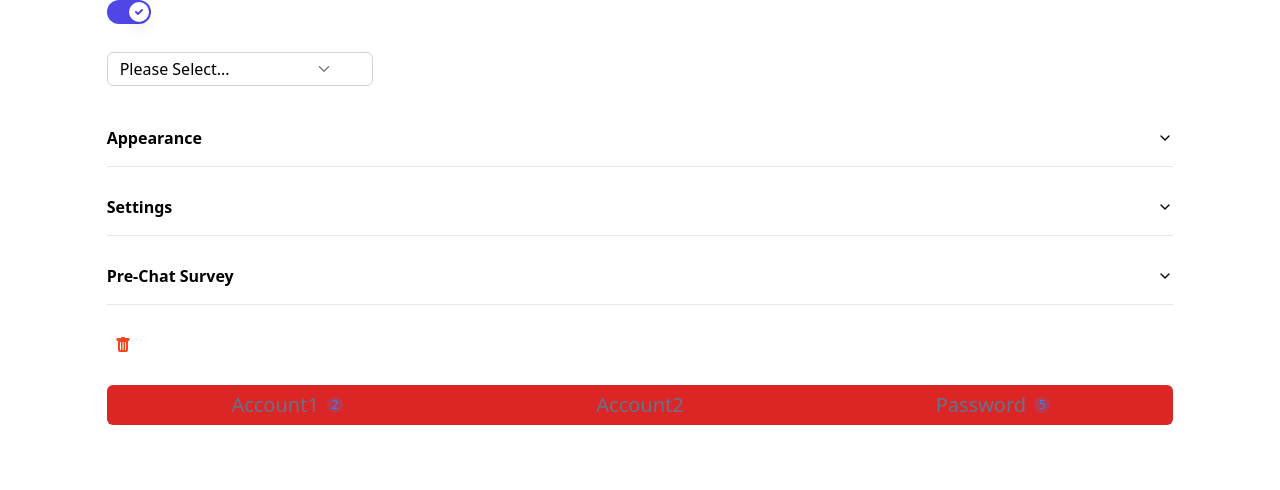
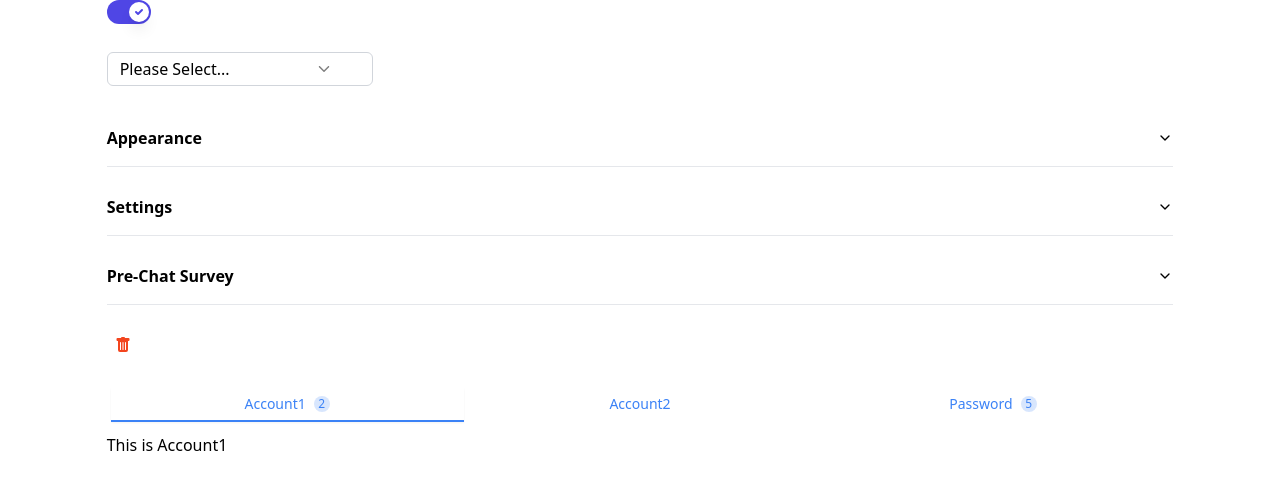
Before and after one commit to Rubai-Rahman/shadcn-storybook, a Next.js app: page / in a window 1280 px wide. Shown: the top 490 px of the page. Built offline with nearby package versions, Linux system fonts and the light colour scheme.

Commit message:
custom tab completed

```diff
--- a/src/components/CustomTabs.tsx
+++ b/src/components/CustomTabs.tsx
@@ -1,4 +1,4 @@
-import { Button } from '@/components/ui/button';
+import { Button } from "@/components/ui/button";
 import {
   Card,
   CardContent,
@@ -6,11 +6,11 @@ import {
   CardFooter,
   CardHeader,
   CardTitle,
-} from '@/components/ui/card';
-import { Input } from '@/components/ui/input';
-import { Label } from '@/components/ui/label';
-import { Tabs, TabsContent, TabsList, TabsTrigger } from '@/components/ui/tabs';
-import { ReactElement, useState } from 'react';
+} from "@/components/ui/card";
+import { Input } from "@/components/ui/input";
+import { Label } from "@/components/ui/label";
+import { Tabs, TabsContent, TabsList, TabsTrigger } from "@/components/ui/tabs";
+import { ReactElement, useState } from "react";
 interface tabsType {
   name: string;
   count?: number;
@@ -19,23 +19,21 @@ interface tabsType {
 
 export function CustomTabs({
   data,
-  tabTrigeerBgColor,
-  tabListBgColor,
-  textSize,
+  tabTriggerClassName,
+  tabListClassName,
 }: {
   data: tabsType[];
-  tabTrigeerBgColor: string;
-  tabListBgColor: string;
-  textSize: string;
+  tabTriggerClassName: string;
+  tabListClassName: string;
 }) {
   return (
-    <Tabs className="w-full">
-      <TabsList className={`w-full ${tabListBgColor}`}>
-        {data.map((tab) => (
+    <Tabs className="w-full" defaultValue="Tab-0">
+      <TabsList className={`w-full ${tabListClassName} `}>
+        {data.map((tab, index) => (
           <TabsTrigger
             key={tab.name}
-            value={tab.name}
-            className={`flex gap-x-2 w-full  ${textSize}  data-[state=active]:${tabTrigeerBgColor}
+            value={`Tab-${index}`}
+            className={`flex gap-x-2 w-full ${tabTriggerClassName}
             `}
           >
             {tab.name}
@@ -48,8 +46,8 @@ export function CustomTabs({
           </TabsTrigger>
         ))}
       </TabsList>
-      {data.map((tab) => (
-        <TabsContent key={tab.name} value={tab.name}>
+      {data.map((tab, index) => (
+        <TabsContent key={tab.name} value={`Tab-${index}`}>
           {tab.panel}
         </TabsContent>
       ))}
--- a/src/pages/index.tsx
+++ b/src/pages/index.tsx
@@ -1,53 +1,53 @@
-import { useState } from 'react';
-import CustomToggle from '../components/CustomToggle';
-import CustomListbox from '@/components/CustomListbox';
-import CustomDisclosure from '@/components/CustomDisclosure';
-import { FaPlus } from 'react-icons/fa';
-import { AiOutlineCheck } from 'react-icons/ai';
-import { ImAttachment } from 'react-icons/im';
-import { BsEmojiSmileFill, BsFillTrashFill } from 'react-icons/bs';
-import Modal from '@/components/Modal';
-import { Label } from '@/components/ui/label';
-import { Button } from '@/components/ui/button';
-import { Input } from '@/components/ui/input';
-import { CustomTabs } from '@/components/CustomTabs';
+import { useState } from "react";
+import CustomToggle from "../components/CustomToggle";
+import CustomListbox from "@/components/CustomListbox";
+import CustomDisclosure from "@/components/CustomDisclosure";
+import { FaPlus } from "react-icons/fa";
+import { AiOutlineCheck } from "react-icons/ai";
+import { ImAttachment } from "react-icons/im";
+import { BsEmojiSmileFill, BsFillTrashFill } from "react-icons/bs";
+import Modal from "@/components/Modal";
+import { Label } from "@/components/ui/label";
+import { Button } from "@/components/ui/button";
+import { Input } from "@/components/ui/input";
+import { CustomTabs } from "@/components/CustomTabs";
 
 const data = [
   {
-    value: 'next.js',
-    label: 'Next.js',
+    value: "next.js",
+    label: "Next.js",
   },
   {
-    value: 'sveltekit',
-    label: 'SvelteKit',
+    value: "sveltekit",
+    label: "SvelteKit",
   },
   {
-    value: 'nuxt.js',
-    label: 'Nuxt.js',
+    value: "nuxt.js",
+    label: "Nuxt.js",
   },
   {
-    value: 'remix',
-    label: 'Remix',
+    value: "remix",
+    label: "Remix",
   },
   {
-    value: 'astro',
-    label: 'Astro',
+    value: "astro",
+    label: "Astro",
   },
 ];
 
 const tabsData = [
   {
-    name: 'Account1',
+    name: "Account1",
     count: 2,
     panel: <p>This is Account1</p>,
   },
   {
-    name: 'Account2',
+    name: "Account2",
 
     panel: <p>This is Account2</p>,
   },
   {
-    name: 'Password',
+    name: "Password",
     count: 5,
     panel: <p>This is Account3</p>,
   },
@@ -126,7 +126,7 @@ export default function Home() {
                   id=""
                   value="Right"
                   defaultChecked
-                />{' '}
+                />{" "}
                 <p>Right</p>
               </div>
               <div className="flex gap-x-2 items-center">
@@ -294,11 +294,11 @@ export default function Home() {
           <Button type="submit">Save changes</Button>
         </div>
       </Modal>
+
       <CustomTabs
         data={tabsData}
-        tabTrigeerBgColor="bg-purple-500"
-        tabListBgColor="bg-red-600"
-        textSize="text-xl"
+        tabTriggerClassName="data-[state=active]:border-b-2 data-[state=inactive]:border-b-2 data-[state=active]:border-blue-500 data-[state=inactive]:border-transparent data-[state=inactive]:text-blue-500 data-[state=active]:text-blue-500 rounded-none"
+        tabListClassName="bg-transparent rounded-none"
       ></CustomTabs>
     </div>
   );
```
